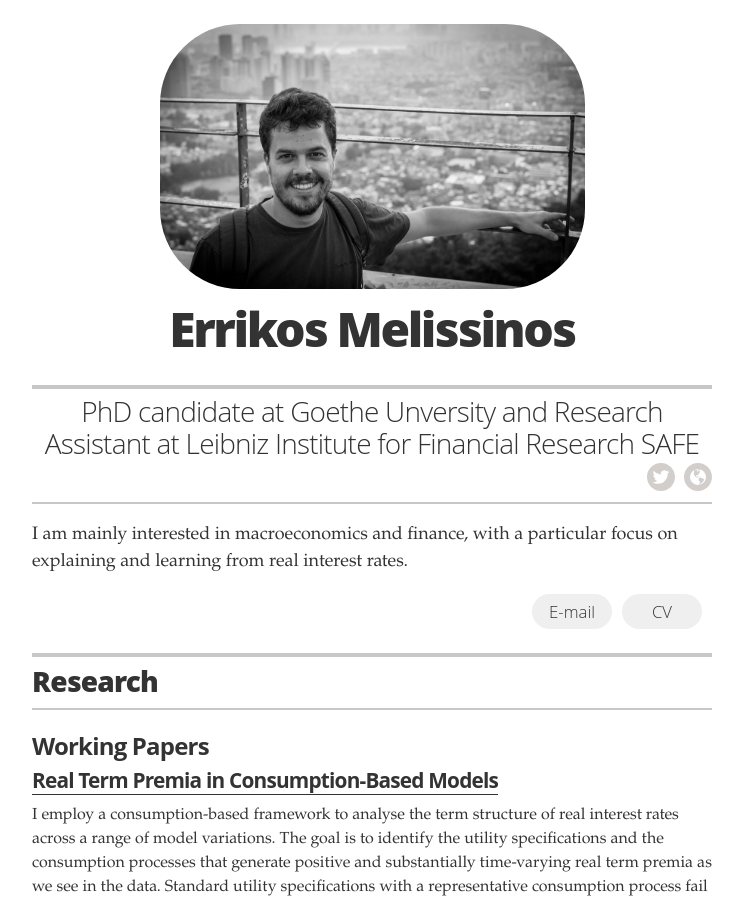
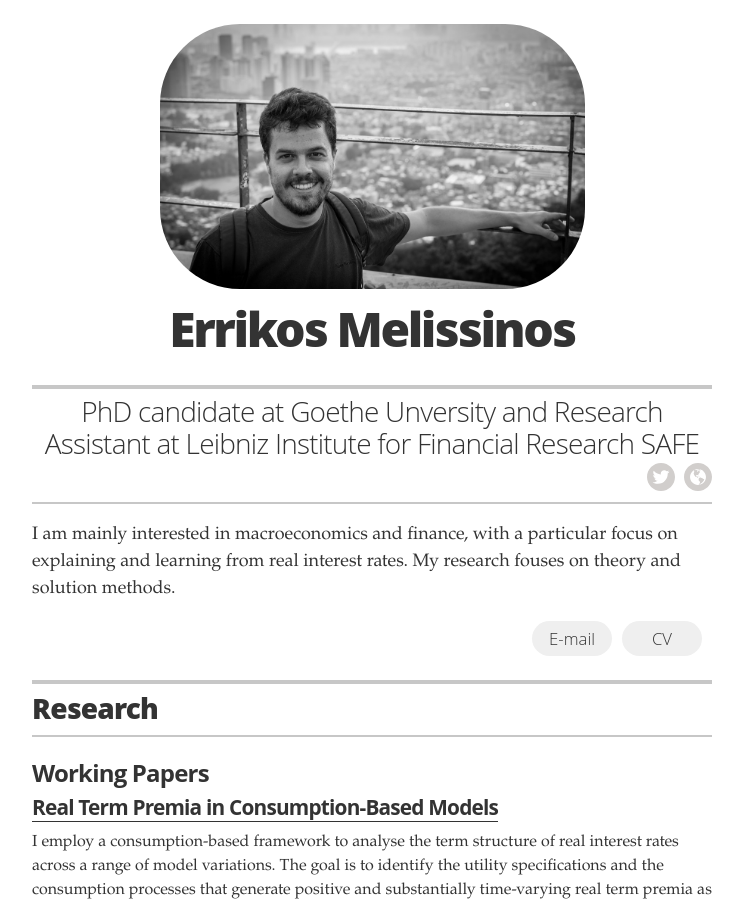
Before and after one commit to errikos-melissinos/errikos-melissinos.github.io, a Jekyll site: the page built from index.html, in a window 1280 px wide and 900 px high. Shown: the whole window, without its empty margins (268-1011 px from the left). Built offline with Jekyll 4.4.1, drawn with Linux system fonts in a browser that asks for light colours.

Commit message:
Update _config.yml

```diff
--- a/_config.yml
+++ b/_config.yml
@@ -23,7 +23,7 @@ resume_contact_email:           "melissinos@safe-frankfurt.com"
 # resume_header_contact_info:     "742 Evergreen Terrace, Springfield • 555-7334 • lisasimpson@youremailaddress.com"
 # display_header_contact_info:    "false"
 
-resume_header_intro: "<p>I am mainly interested in macroeconomics and finance, with a particular focus on explaining and learning from real interest rates.</p>"
+resume_header_intro: "<p>I am mainly interested in macroeconomics and finance, with a particular focus on explaining and learning from real interest rates. My research fouses on theory and solution methods.</p>"
 
 # use "yes" to display the email contact button,
 # "no" to display an "I'm not looking for work" message,
```
